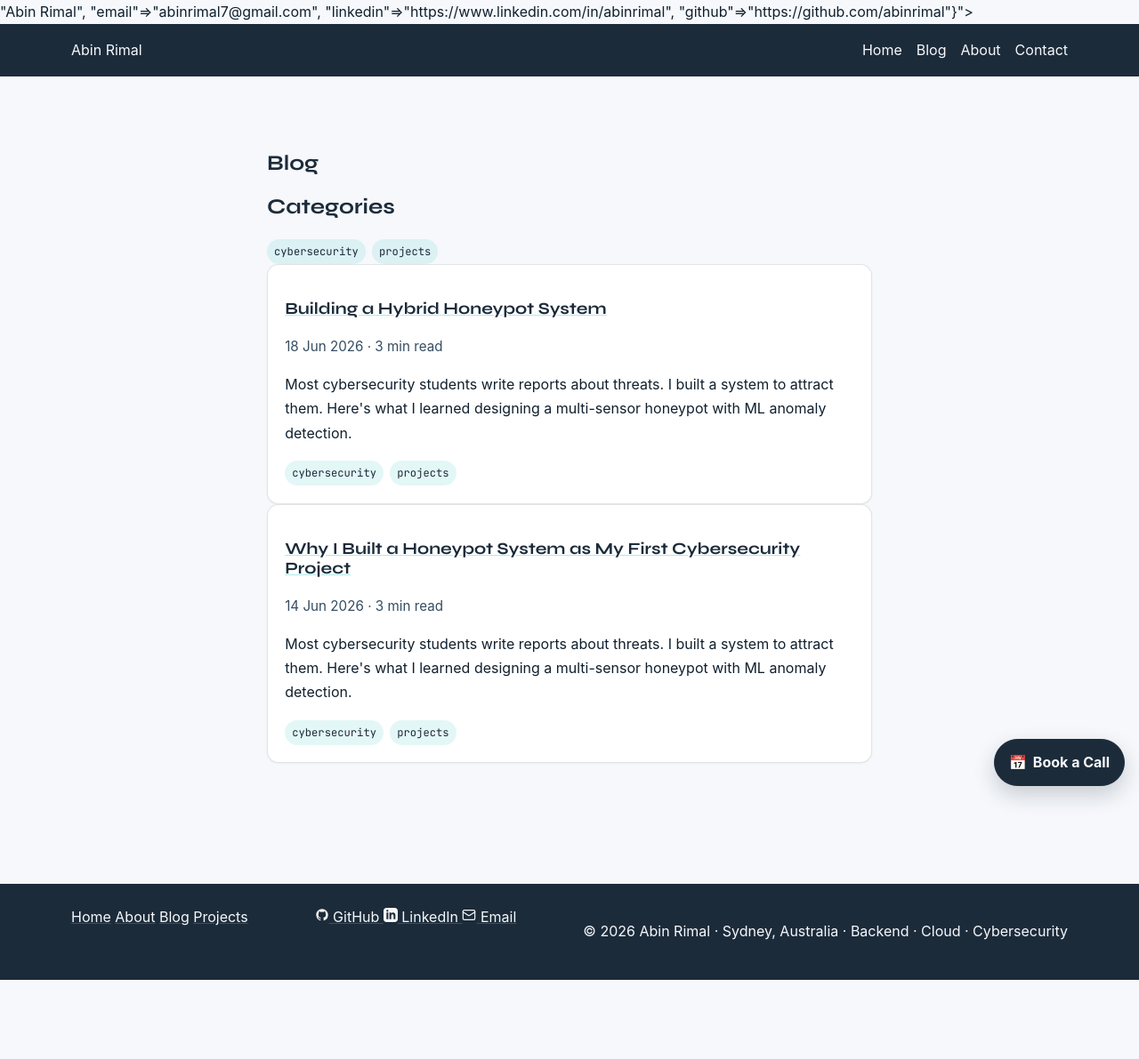
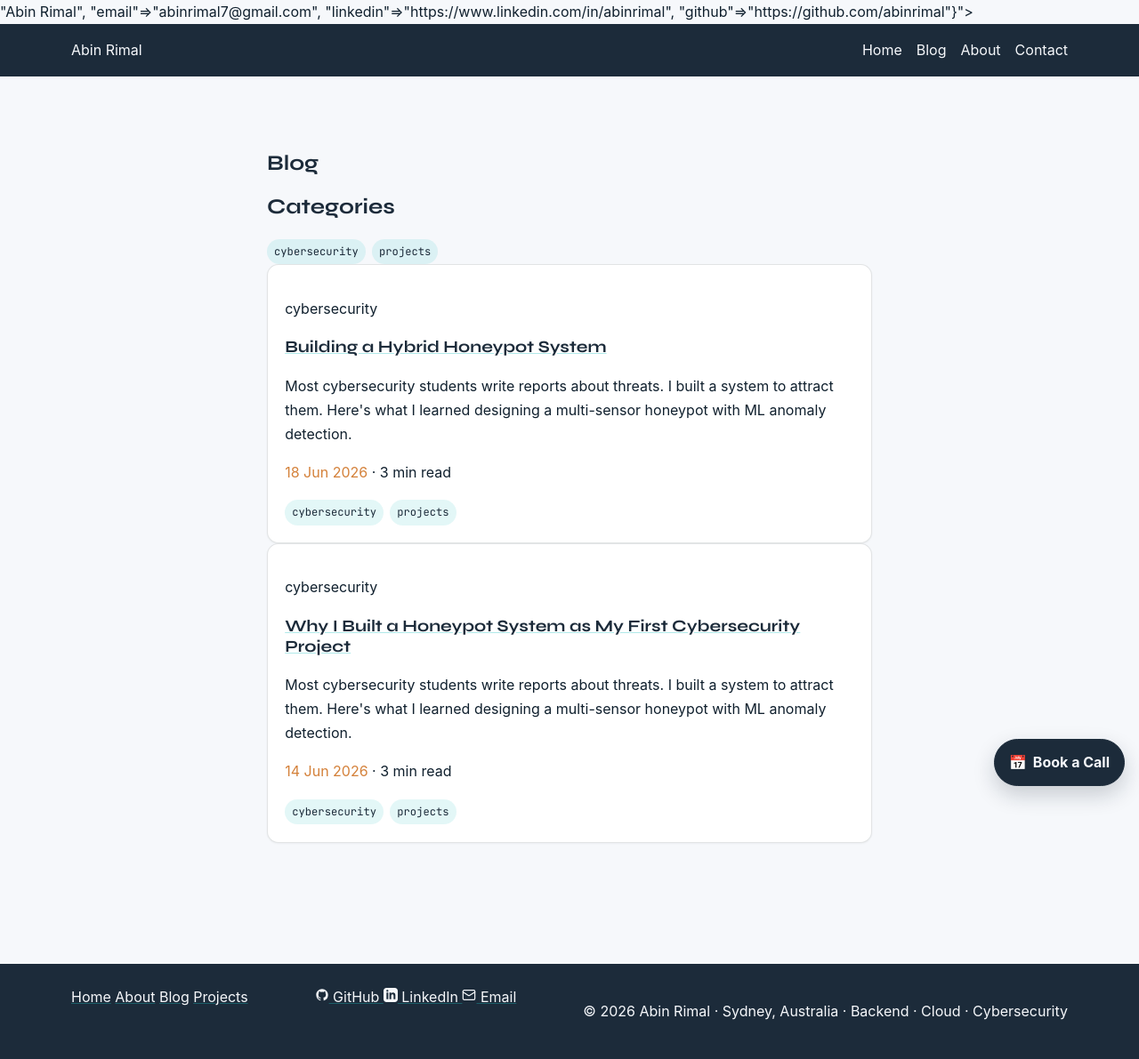
Before and after one commit to abinrimal/abinrimal.github.io, a Jekyll site: the page built from blog/index.html, in a window 1280 px wide. Shown: the whole page at 89% size. Built offline with Jekyll 4.4.1, drawn with Linux system fonts in a browser that asks for light colours; the list of posts is cut into pages by our own code; before the commit the page ends 1102 px from its top, so only the background shows below that.

Commit message:
Update post-card.html

```diff
--- a/_includes/post-card.html
+++ b/_includes/post-card.html
@@ -1,20 +1,38 @@
-<article class="post-card">
+<article class="post-card" aria-label="{{ include.post.title }}">
   {% assign post = include.post %}
-  <h3><a href="{{ post.url | relative_url }}">{{ post.title }}</a></h3>
-  <p class="post-meta">
-    {{ post.date | date: "%d %b %Y" }} ·
+
+  {% if post.categories.size > 0 %}
+    {% assign primary_category = post.categories | first %}
+    <p class="post-card__angle">{{ primary_category }}</p>
+  {% endif %}
+
+  <h3 class="post-card__title">
+    <a href="{{ post.url | relative_url }}">{{ post.title }}</a>
+  </h3>
+
+  <p class="post-card__excerpt">{{ post.excerpt | strip_html | truncatewords: 35 }}</p>
+
+  <footer class="post-card__footer">
+    <p class="post-card__meta">
+      <time datetime="{{ post.date | date: '%Y-%m-%d' }}">{{ post.date | date: "%d %b %Y" }}</time>
+      <span class="post-card__dot" aria-hidden="true">·</span>
       {% assign words = post.content | number_of_words %}
       {% if words < 200 %}
-      1 min read
+        <span>1 min read</span>
       {% else %}
-      {{ words | divided_by: 200 | plus: 1 }} min read
+        <span>{{ words | divided_by: 200 | plus: 1 }} min read</span>
       {% endif %}
     </p>
-  <p>{{ post.excerpt | strip_html | truncatewords: 35 }}</p>
+
+    {% if post.categories.size > 1 %}
       <ul class="tag-list" aria-label="Categories">
         {% for category in post.categories limit:2 %}
           {% assign category_slug = category | slugify %}
-      <li><a class="tag" href="{{ '/categories/' | append: category_slug | append: '/' | relative_url }}">{{ category }}</a></li>
+          <li>
+            <a class="tag" href="{{ '/categories/' | append: category_slug | append: '/' | relative_url }}">{{ category }}</a>
+          </li>
         {% endfor %}
       </ul>
+    {% endif %}
+  </footer>
 </article>
```
Lines whose indentation alone changed are shown as unchanged.
